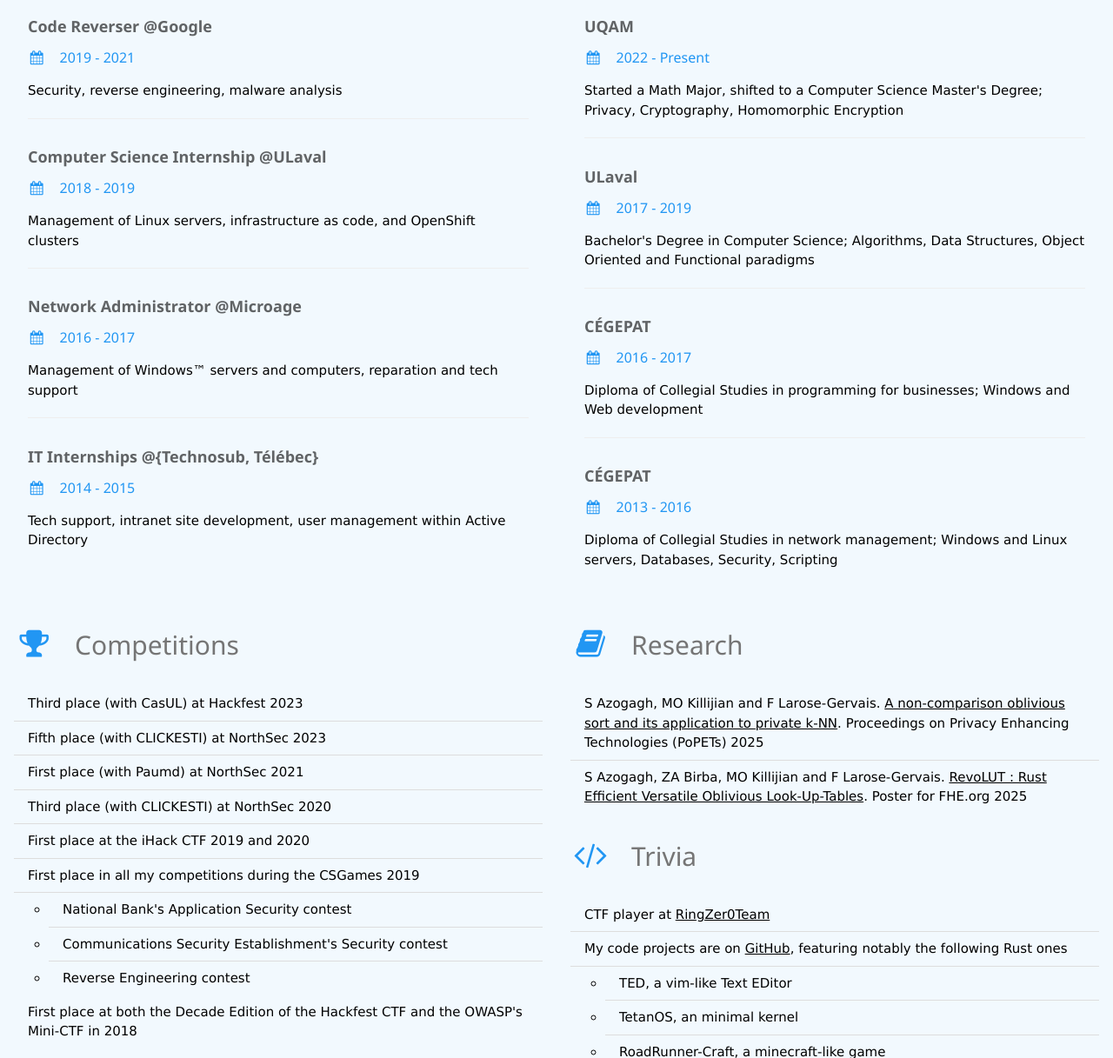
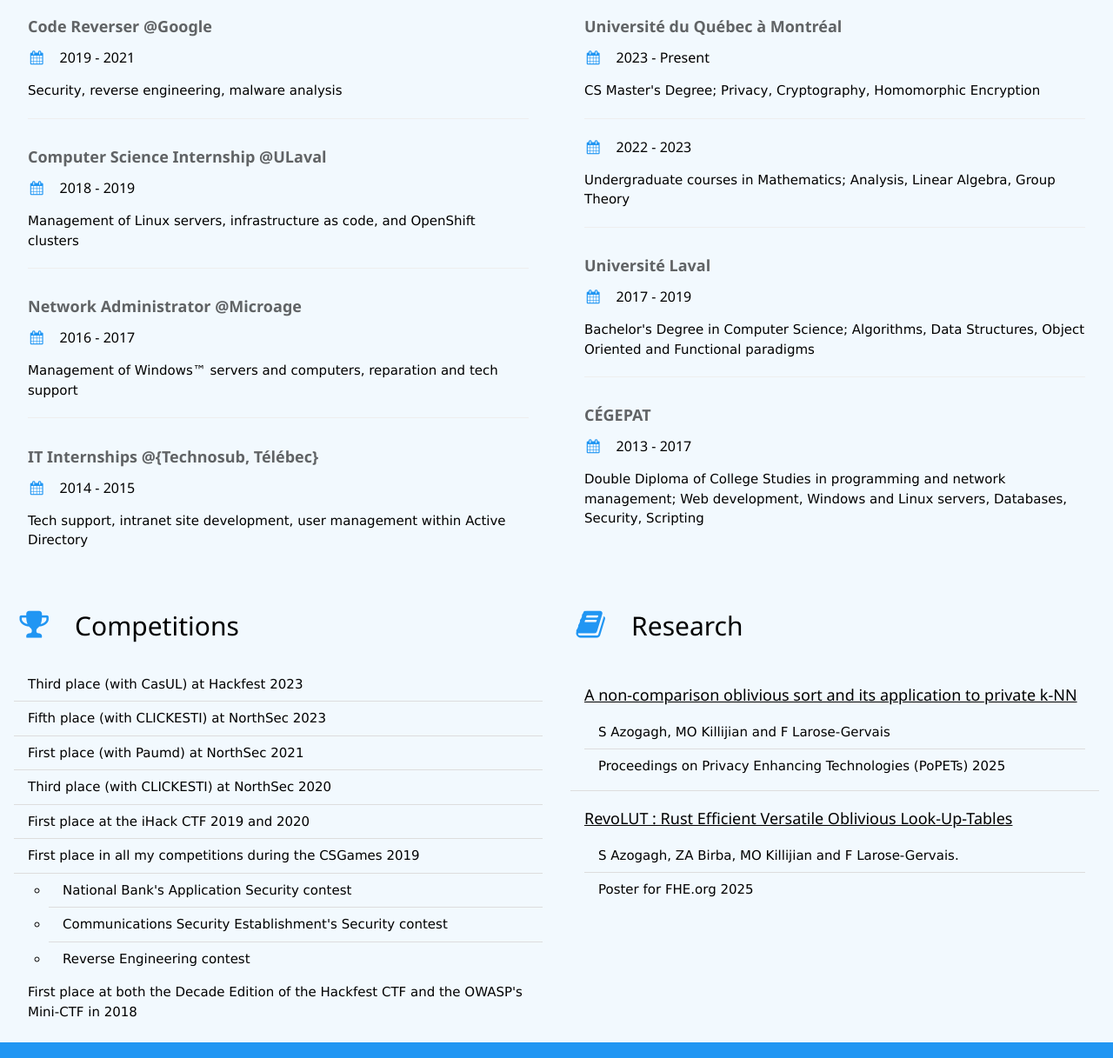
Before and after one commit to filedesless/CV, a plain HTML site: page index.html in a window 1280 px wide. Shown: the part 210-1427 px from the top of the page at 87% size. Drawn offline with Linux system fonts and the light colour scheme.

Commit message:
re-arrange

```diff
--- a/index.html
+++ b/index.html
@@ -15,6 +15,16 @@
                     background-color: #fff;
                     font-size: 80%;
                 }
+                #toggle-light-mode {
+                    display: none;
+                }
+            }
+
+            #toggle-light-mode {
+                position: absolute;
+                right: 0;
+                top: 0;
+                padding: 16px;
             }
         </style>
     </head>
@@ -28,24 +38,29 @@
             </div>
             <div class="w3-col l6 m4 s12">
                 <h1>Security Researcher</h1>
-                <h3>Montréal, Québec, Canada</h3>
+                <h3>Montréal</h3>
             </div>
+            <span id="toggle-light-mode" class="w3-button w3-circle w3-margin">
+                <i id="toggle-light-mode-icon" class="fa fa-moon-o fa-2x"></i>
+            </span>
         </div>
 
         <!-- First row: Work and School -->
         <div class="w3-row">
             <div class="w3-container w3-half">
-                <h2 class="w3-text-grey w3-padding-16">
+                <h2 class="w3-padding-16">
                     <i
-                        class="fa fa-suitcase fa-fw w3-margin-right w3-xxlarge w3-text-theme"
+                        class="w3-text-theme fa fa-suitcase fa-fw w3-margin-right w3-xxlarge"
                     ></i>
                     <span>Work History</span>
                 </h2>
                 <div class="w3-container">
                     <h5 class="w3-opacity"><b>Code Reverser @Google</b></h5>
-                    <h6 class="w3-text-theme">
-                        <i class="fa fa-calendar fa-fw w3-margin-right"></i>2019
-                        - 2021
+                    <h6 class="">
+                        <i
+                            class="w3-text-theme fa fa-calendar fa-fw w3-margin-right"
+                        ></i
+                        >2019 - 2021
                     </h6>
                     <p>Security, reverse engineering, malware analysis</p>
                     <hr />
@@ -54,9 +69,11 @@
                     <h5 class="w3-opacity">
                         <b>Computer Science Internship @ULaval</b>
                     </h5>
-                    <h6 class="w3-text-theme">
-                        <i class="fa fa-calendar fa-fw w3-margin-right"></i>2018
-                        - 2019
+                    <h6 class="">
+                        <i
+                            class="w3-text-theme fa fa-calendar fa-fw w3-margin-right"
+                        ></i
+                        >2018 - 2019
                     </h6>
                     <p>
                         Management of Linux servers, infrastructure as code, and
@@ -68,9 +85,11 @@
                     <h5 class="w3-opacity">
                         <b>Network Administrator @Microage</b>
                     </h5>
-                    <h6 class="w3-text-theme">
-                        <i class="fa fa-calendar fa-fw w3-margin-right"></i>2016
-                        - 2017
+                    <h6 class="">
+                        <i
+                            class="w3-text-theme fa fa-calendar fa-fw w3-margin-right"
+                        ></i
+                        >2016 - 2017
                     </h6>
                     <p>
                         Management of Windows™ servers and computers,
@@ -82,9 +101,11 @@
                     <h5 class="w3-opacity">
                         <b>IT Internships @{Technosub, Télébec}</b>
                     </h5>
-                    <h6 class="w3-text-theme">
-                        <i class="fa fa-calendar fa-fw w3-margin-right"></i>2014
-                        - 2015
+                    <h6 class="">
+                        <i
+                            class="w3-text-theme fa fa-calendar fa-fw w3-margin-right"
+                        ></i
+                        >2014 - 2015
                     </h6>
                     <p>
                         Tech support, intranet site development, user management
@@ -95,30 +116,46 @@
             </div>
 
             <div class="w3-container w3-half">
-                <h2 class="w3-text-grey w3-padding-16">
+                <h2 class="w3-padding-16">
                     <i
-                        class="fa fa-certificate fa-fw w3-margin-right w3-xxlarge w3-text-theme"
+                        class="w3-text-theme fa fa-certificate fa-fw w3-margin-right w3-xxlarge"
                     ></i>
                     <span>Education</span>
                 </h2>
                 <div class="w3-container">
-                    <h5 class="w3-opacity"><b>UQAM</b></h5>
-                    <h6 class="w3-text-theme">
-                        <i class="fa fa-calendar fa-fw w3-margin-right"></i>2022
-                        - Present
+                    <h5 class="w3-opacity">
+                        <b>Université du Québec à Montréal</b>
+                    </h5>
+                    <h6 class="">
+                        <i
+                            class="w3-text-theme fa fa-calendar fa-fw w3-margin-right"
+                        ></i
+                        >2023 - Present
                     </h6>
                     <p>
-                        Started a Math Major, shifted to a Computer Science
-                        Master's Degree; Privacy, Cryptography, Homomorphic
+                        CS Master's Degree; Privacy, Cryptography, Homomorphic
                         Encryption
+                    </p>
+                    <hr />
+                    <h6 class="">
+                        <i
+                            class="w3-text-theme fa fa-calendar fa-fw w3-margin-right"
+                        ></i
+                        >2022 - 2023
+                    </h6>
+                    <p>
+                        Undergraduate courses in Mathematics; Analysis, Linear
+                        Algebra, Group Theory
                     </p>
                     <hr />
                 </div>
                 <div class="w3-container">
-                    <h5 class="w3-opacity"><b>ULaval</b></h5>
-                    <h6 class="w3-text-theme">
-                        <i class="fa fa-calendar fa-fw w3-margin-right"></i>2017
-                        - 2019
+                    <h5 class="w3-opacity"><b>Université Laval</b></h5>
+                    <h6 class="">
+                        <i
+                            class="w3-text-theme fa fa-calendar fa-fw w3-margin-right"
+                        ></i
+                        >2017 - 2019
                     </h6>
                     <p>
                         Bachelor's Degree in Computer Science; Algorithms, Data
@@ -128,26 +165,16 @@
                 </div>
                 <div class="w3-container">
                     <h5 class="w3-opacity"><b>CÉGEPAT</b></h5>
-                    <h6 class="w3-text-theme">
-                        <i class="fa fa-calendar fa-fw w3-margin-right"></i>2016
-                        - 2017
+                    <h6 class="">
+                        <i
+                            class="w3-text-theme fa fa-calendar fa-fw w3-margin-right"
+                        ></i
+                        >2013 - 2017
                     </h6>
                     <p>
-                        Diploma of Collegial Studies in programming for
-                        businesses; Windows and Web development
-                    </p>
-                    <hr />
-                </div>
-                <div class="w3-container">
-                    <h5 class="w3-opacity"><b>CÉGEPAT</b></h5>
-                    <h6 class="w3-text-theme">
-                        <i class="fa fa-calendar fa-fw w3-margin-right"></i>2013
-                        - 2016
-                    </h6>
-                    <p>
-                        Diploma of Collegial Studies in network management;
-                        Windows and Linux servers, Databases, Security,
-                        Scripting
+                        Double Diploma of College Studies in programming and
+                        network management; Web development, Windows and Linux
+                        servers, Databases, Security, Scripting
                     </p>
                     <br />
                 </div>
@@ -157,9 +184,9 @@
         <!-- Second row: comp and trivia -->
         <div class="w3-row">
             <div class="w3-container w3-half">
-                <h2 class="w3-text-grey w3-padding-16">
+                <h2 class="w3-padding-16">
                     <i
-                        class="fa fa-trophy fa-fw w3-margin-right w3-xxlarge w3-text-theme"
+                        class="w3-text-theme fa fa-trophy fa-fw w3-margin-right w3-xxlarge"
                     ></i>
                     <span>Competitions</span>
                 </h2>
@@ -189,56 +216,45 @@
             </div>
 
             <div class="w3-container w3-half">
-                <h2 class="w3-text-grey w3-padding-16">
+                <h2 class="w3-padding-16">
                     <i
-                        class="fa fa-book fa-fw w3-margin-right w3-xxlarge w3-text-theme"
+                        class="w3-text-theme fa fa-book fa-fw w3-margin-right w3-xxlarge"
                     ></i>
                     <span>Research</span>
                 </h2>
                 <ul class="w3-ul">
                     <li>
-                        S Azogagh, MO Killijian and F Larose-Gervais.
+                        <h5>
                             <a href="https://eprint.iacr.org/2024/1894"
-                            >A non-comparison oblivious sort and its application
-                            to private k-NN</a
-                        >. Proceedings on Privacy Enhancing Technologies
+                                >A non-comparison oblivious sort and its
+                                application to private k-NN</a
+                            >
+                        </h5>
+                        <ul class="w3-ul">
+                            <li>
+                                S Azogagh, MO Killijian and F Larose-Gervais
+                            </li>
+                            <li>
+                                Proceedings on Privacy Enhancing Technologies
                                 (PoPETs) 2025
                             </li>
+                        </ul>
+                    </li>
                     <li>
-                        S Azogagh, ZA Birba, MO Killijian and F Larose-Gervais.
+                        <h5>
                             <a href="https://eprint.iacr.org/2024/1935"
                                 >RevoLUT : Rust Efficient Versatile Oblivious
                                 Look-Up-Tables</a
-                        >. Poster for FHE.org 2025
-                    </li>
-                </ul>
-            </div>
-
-            <div class="w3-container w3-half">
-                <h2 class="w3-text-grey w3-padding-16">
-                    <i
-                        class="fa fa-code fa-fw w3-margin-right w3-xxlarge w3-text-theme"
-                    ></i>
-                    <span>Trivia</span>
-                </h2>
+                            >
+                        </h5>
                         <ul class="w3-ul">
                             <li>
-                        CTF player at
-                        <a target="_blank" href="https://ringzer0ctf.com"
-                            >RingZer0Team</a
-                        >
+                                S Azogagh, ZA Birba, MO Killijian and F
+                                Larose-Gervais.
                             </li>
-                    <li>
-                        My code projects are on
-                        <a target="_blank" href="https://github.com/filedesless"
-                            >GitHub</a
-                        >, featuring notably the following Rust ones
+                            <li>Poster for FHE.org 2025</li>
+                        </ul>
                     </li>
-                    <ul>
-                        <li>TED, a vim-like Text EDitor</li>
-                        <li>TetanOS, an minimal kernel</li>
-                        <li>RoadRunner-Craft, a minecraft-like game</li>
-                    </ul>
                 </ul>
             </div>
         </div>
@@ -260,4 +276,21 @@
             ></a>
         </footer>
     </body>
+    <script>
+        const toggleLightMode = () => {
+            const body = document.querySelector("body");
+            body.classList.toggle("w3-theme-light");
+            body.classList.toggle("w3-theme-dark");
+            document
+                .getElementById("toggle-light-mode-icon")
+                .classList.toggle("fa-sun-o");
+            document
+                .getElementById("toggle-light-mode-icon")
+                .classList.toggle("fa-moon-o");
+        };
+
+        document
+            .getElementById("toggle-light-mode")
+            .addEventListener("click", toggleLightMode);
+    </script>
 </html>
```
Lines whose indentation alone changed are shown as unchanged.
